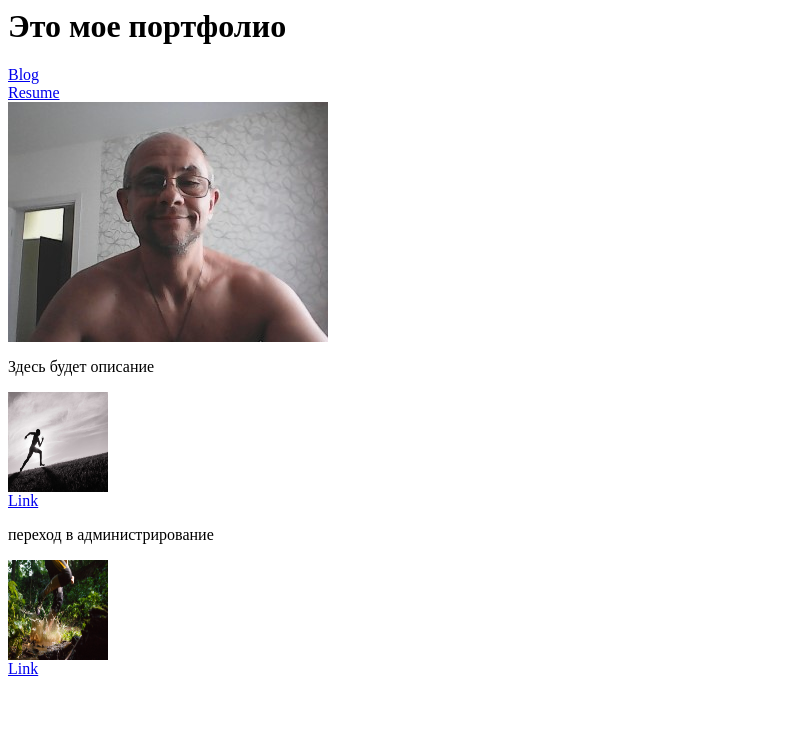
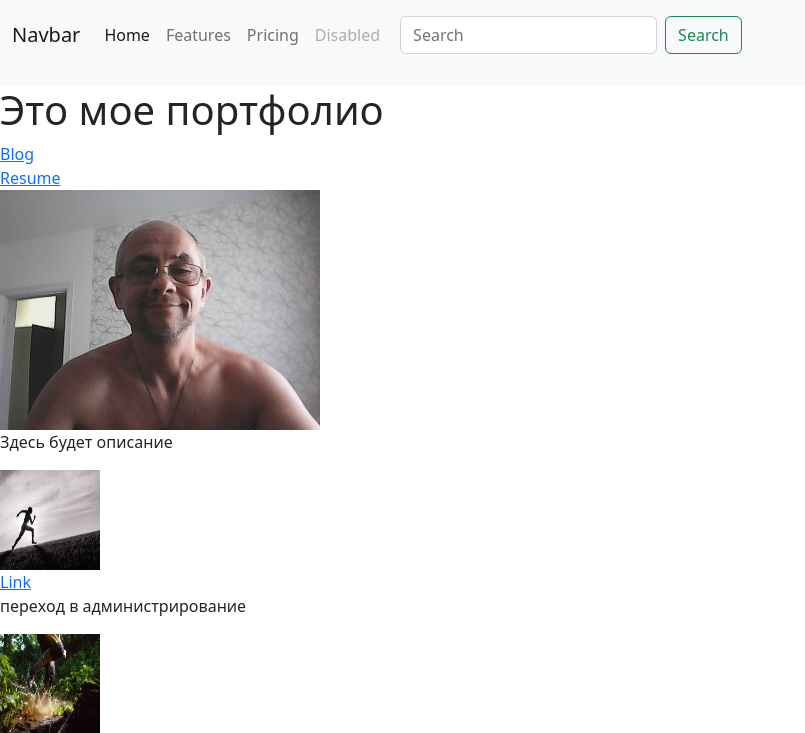
Before and after one commit to AndreyArtemov/Portfolio, a Django app: page / in a window 1280 px wide. Shown: the top 733 px of the page, without its empty margins (0-805 px from the left). Run offline with Django 4.2, Linux system fonts and the light colour scheme; data comes from the database, SQL or seed files in the repository.

Commit message:
настроил отображение навигации на страницах

```diff
--- a/blog/templates/blog/all_blogs.html
+++ b/blog/templates/blog/all_blogs.html
@@ -1,3 +1,6 @@
+{% extends 'portfolio/base.html' %}
+{% block content %}
+
 hello blog
 <h2>Андрей написал {{ blogs.count }} блог{{ blogs.count|pluralize:'a'}}</h2>
 
@@ -8,3 +11,4 @@ hello blog
 <p>{{ blog.description|striptags|truncatechars:100 }}</p>
 
 {% endfor %}
+{% endblock %}
--- a/blog/templates/blog/detail.html
+++ b/blog/templates/blog/detail.html
@@ -1,5 +1,10 @@
+{% extends 'portfolio/base.html' %}
+{% block content %}
+
 <h1>{{ blog.title }}</h1>
 
 <h2>--{{ blog.date|date:'F jS Y' }}--</h2>
 
 {{ blog.description|safe }}
+
+{% endblock %}
--- /dev/null
+++ b/portfolio/templates/portfolio/base.html
@@ -0,0 +1,55 @@
+<!doctype html>
+<html lang="en">
+  <head>
+    <meta charset="utf-8">
+    <meta name="viewport" content="width=device-width, initial-scale=1">
+    <title>Bootstrap demo</title>
+    <link href="https://cdn.jsdelivr.net/npm/bootstrap@5.2.0/dist/css/bootstrap.min.css" rel="stylesheet" integrity="sha384-gH2yIJqKdNHPEq0n4Mqa/HGKIhSkIHeL5AyhkYV8i59U5AR6csBvApHHNl/vI1Bx" crossorigin="anonymous">
+  </head>
+  <body>
+  <nav class="navbar navbar-expand-lg bg-light">
+  <div class="container-fluid">
+    <a class="navbar-brand" href="#">Navbar</a>
+    <button class="navbar-toggler" type="button" data-bs-toggle="collapse" data-bs-target="#navbarNav" aria-controls="navbarNav" aria-expanded="false" aria-label="Toggle navigation">
+      <span class="navbar-toggler-icon"></span>
+    </button>
+    <div class="collapse navbar-collapse" id="navbarNav">
+      <ul class="navbar-nav">
+
+        <li class="nav-item">
+          <a class="nav-link active" aria-current="page" href="#">Home</a>
+        </li>
+        <li class="nav-item">
+          <a class="nav-link" href="#">Features</a>
+        </li>
+        <li class="nav-item">
+          <a class="nav-link" href="#">Pricing</a>
+        </li>
+        <li class="nav-item">
+          <a class="nav-link disabled">Disabled</a>
+
+        </li>
+
+      </ul>
+    <nav class="navbar bg-light">
+  <div class="container-fluid">
+
+    <form class="d-flex" role="search">
+      <input class="form-control me-2" type="search" placeholder="Search" aria-label="Search">
+      <button class="btn btn-outline-success" type="submit">Search</button>
+    </form>
+  </div>
+</nav>
+    </div>
+  </div>
+</nav>
+  <nav class="navbar bg-light">
+  <div class="container-fluid">
+
+
+  </div>
+</nav>
+{% block content %}{% endblock %}
+    <script src="https://cdn.jsdelivr.net/npm/bootstrap@5.2.0/dist/js/bootstrap.bundle.min.js" integrity="sha384-A3rJD856KowSb7dwlZdYEkO39Gagi7vIsF0jrRAoQmDKKtQBHUuLZ9AsSv4jD4Xa" crossorigin="anonymous"></script>
+  </body>
+</html>
--- a/portfolio/templates/portfolio/home.html
+++ b/portfolio/templates/portfolio/home.html
@@ -1,4 +1,6 @@
-<h1>Это мое портфолио</h1>
+{% extends 'portfolio/base.html' %}
+{% block content %}
+    <h1>Это мое портфолио</h1>
 
 {% load static %}
 <a href="{% url 'blog:all_blogs' %}">Blog</a>
@@ -19,3 +21,5 @@
 
 
 {% endfor %}
+
+{% endblock %}
```
